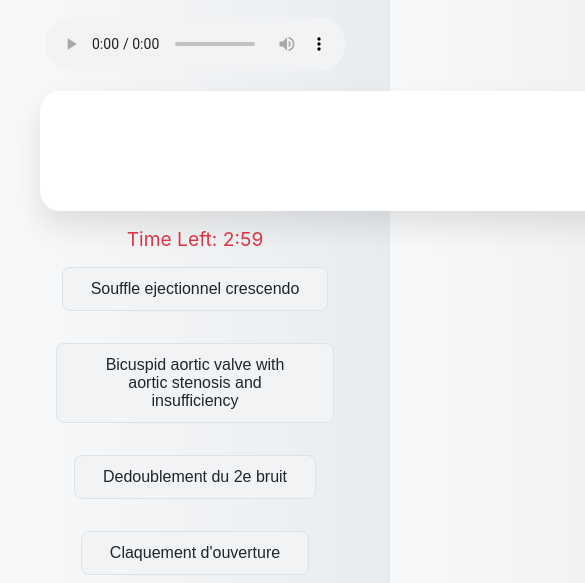
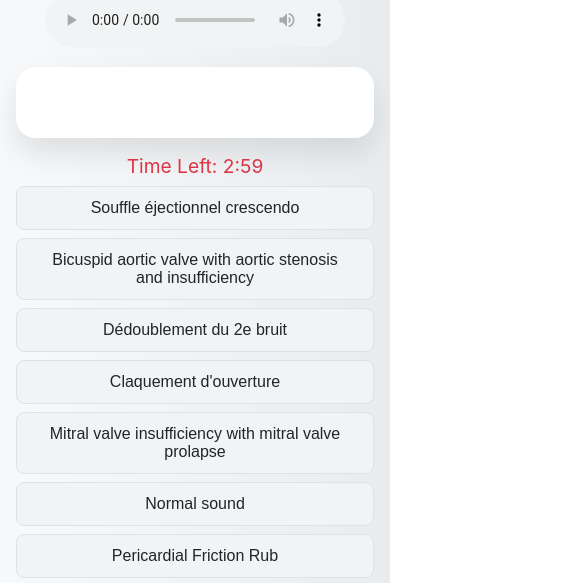
Before and after one commit to Yassinegr22/cardiac-test, a plain HTML site: page index.html in a window 390 px wide. Both pictures are taken after a click on the button "Start Test". Shown: the part 222-805 px from the top of the page, 585 px wide, since content can reach past the window. Drawn offline with Linux system fonts and the light colour scheme.

Commit message:
Update index.html

```diff
--- a/index.html
+++ b/index.html
@@ -11,6 +11,7 @@
       text-align: center;
       padding: 2rem;
       color: #212529;
+      margin: 0;
     }
     h1, h2 {
       font-weight: 600;
@@ -36,6 +37,10 @@
       background-color: #f1f3f5;
       color: #212529;
       border: 1px solid #dee2e6;
+      display: block;
+      width: 100%;
+      max-width: 400px;
+      margin: 0.5rem auto;
     }
     #answers button:hover {
       background-color: #e9ecef;
@@ -46,7 +51,8 @@
       box-shadow: 0 4px 10px rgba(0, 0, 0, 0.1);
       padding: 1rem;
       margin: 1rem auto;
-      width: 80%;
+      width: 90%;
+      max-width: 600px;
     }
     #timer {
       font-size: 1.2rem;
@@ -59,6 +65,18 @@
       background: #ffffff;
       border-radius: 20px;
       box-shadow: 0 15px 30px rgba(0, 0, 0, 0.1);
+      width: 100%;
+      max-width: 600px;
+      height: auto;
+    }
+    @media (max-width: 600px) {
+      body {
+        padding: 1rem;
+      }
+      button {
+        width: 90%;
+        font-size: 1rem;
+      }
     }
   </style>
 </head>
@@ -93,8 +111,8 @@
       { src: './pericardial_friction_rub_fr.mp3', correct: 'Pericardial Friction Rub' },
       { src: './summation_gallop_fr.mp3', correct: 'Summation Gallop' },
       { src: './claquement_douverture.mp3', correct: "Claquement d'ouverture" },
-      { src: './dedoublement_2nd_heart_sound_fr.mp3', correct: 'Dedoublement du 2e bruit' },
-      { src: './souffle_ejectionnel_crescendo.mp3', correct: 'Souffle ejectionnel crescendo' }
+      { src: './dedoublement_2nd_heart_sound_fr.mp3', correct: 'Dédoublement du 2e bruit' },
+      { src: './souffle_ejectionnel_crescendo.mp3', correct: 'Souffle éjectionnel crescendo' }
     ];
 
     let shuffledQuestions = [];
@@ -111,7 +129,6 @@
     analyser.fftSize = 64;
     const bufferLength = analyser.frequencyBinCount;
     const dataArray = new Uint8Array(bufferLength);
-    let replayCount = 0;
 
     function startVisualizer() {
       const source = audioCtx.createMediaElementSource(audio);
@@ -170,13 +187,11 @@
       const question = shuffledQuestions[currentIndex];
       audio.src = question.src;
       audio.load();
-      audio.oncanplaythrough = () => {
-        audio.play();
-        if (audioCtx.state === 'suspended') {
-          audioCtx.resume();
-        }
-        startVisualizer();
-      };
+      audio.play();
+      if (audioCtx.state === 'suspended') {
+        audioCtx.resume();
+      }
+      startVisualizer();
 
       const answers = document.getElementById('answers');
       answers.innerHTML = '';
```
